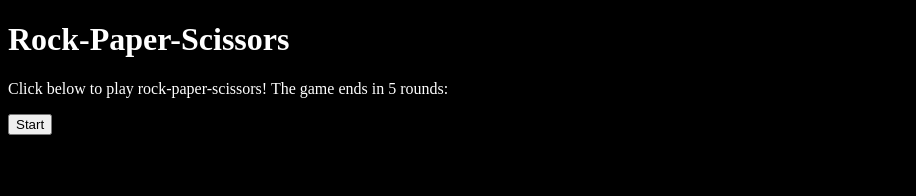
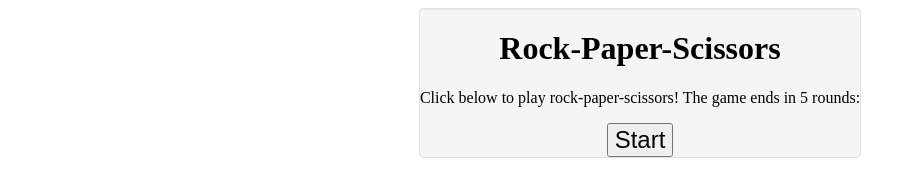
Before and after one commit to AndyDaMandy/Rock-Paper-Scissors, a plain HTML site: page index.html in a window 1280 px wide. Shown: the whole page, without its empty margins (0-916 px from the left). Drawn offline with Linux system fonts and the light colour scheme.

Commit message:
minor style changes

```diff
--- a/index.html
+++ b/index.html
@@ -8,7 +8,7 @@
     <link href="style.css" rel="stylesheet" type="text/css" />
   </head>
   <body>
-    <div class="bg">
+    <div class="bg, well">
       <h1>Rock-Paper-Scissors</h1>
       <p>Click below to play rock-paper-scissors! The game ends in 5 rounds:</p>
       <button id="start">Start</button>
@@ -23,6 +23,5 @@
       <div id="score"></div>
       <div id="results"></div>
     </div>
-
   </body>
 </html>
--- a/style.css
+++ b/style.css
@@ -1,6 +1,27 @@
+@media screen and (min-width: 200px){
+  button {
+    font-size: 20px;
+  }
+}
+
+/*
+Desktop size buttons
+*/
+@media screen and (min-width: 700px) {
+  button {
+    font-size: 24px;
+  }
+}
+.well {
+    text-align: center;
+    background-color: #f5f5f5;
+    border: 1px solid #e3e3e3;
+    border-radius: 4px;
+    -webkit-box-shadow: inset 0 1px 1px rgba(0,0,0,.05);
+    box-shadow: inset 0 1px 1px rgba(0,0,0,.05);
+}
 html {
-  background-color: black;
+  display: flex;
+    justify-content: center;
+    align-items: center;
 }
-.bg {
-  color: white;
-}
```
